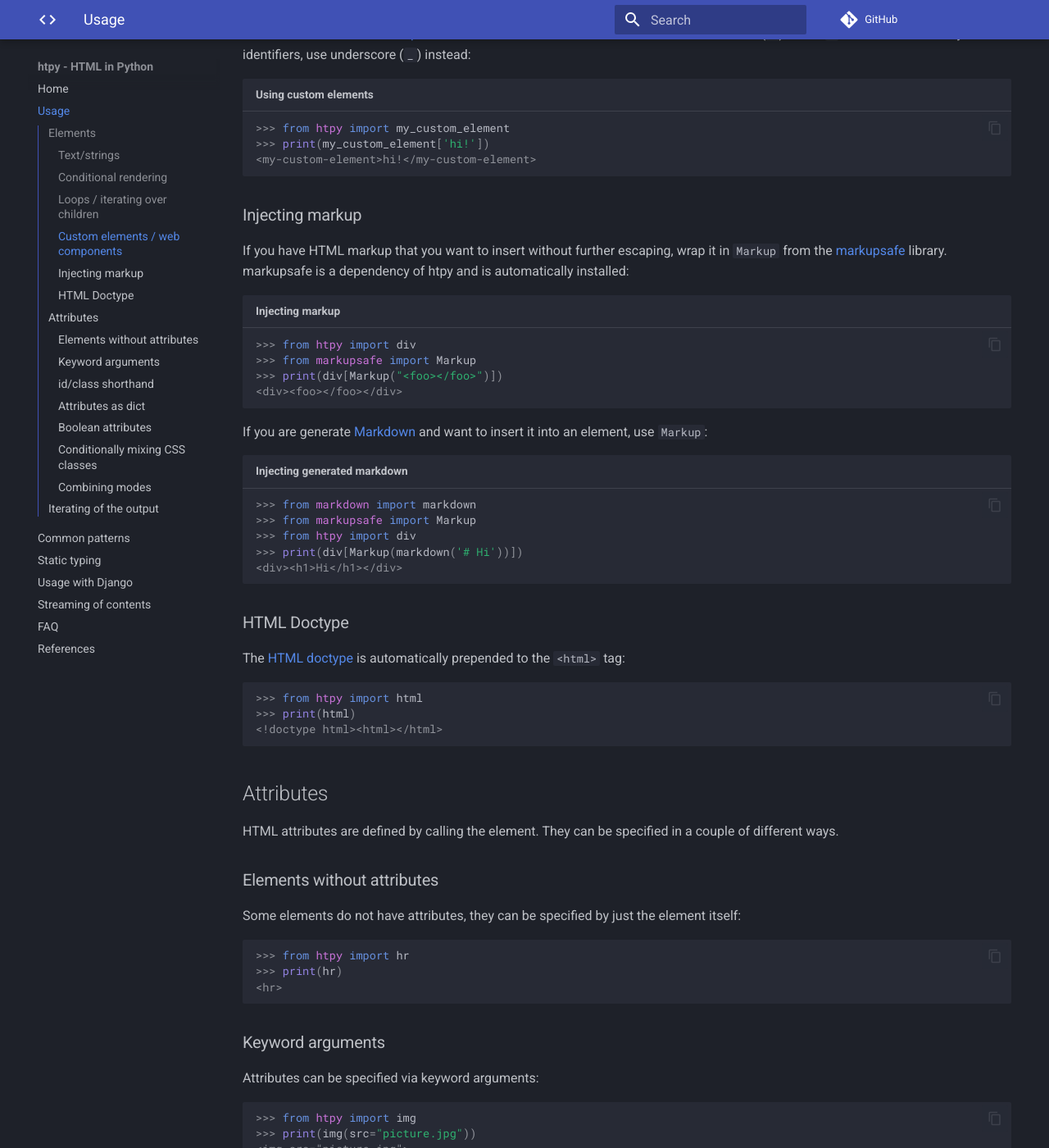
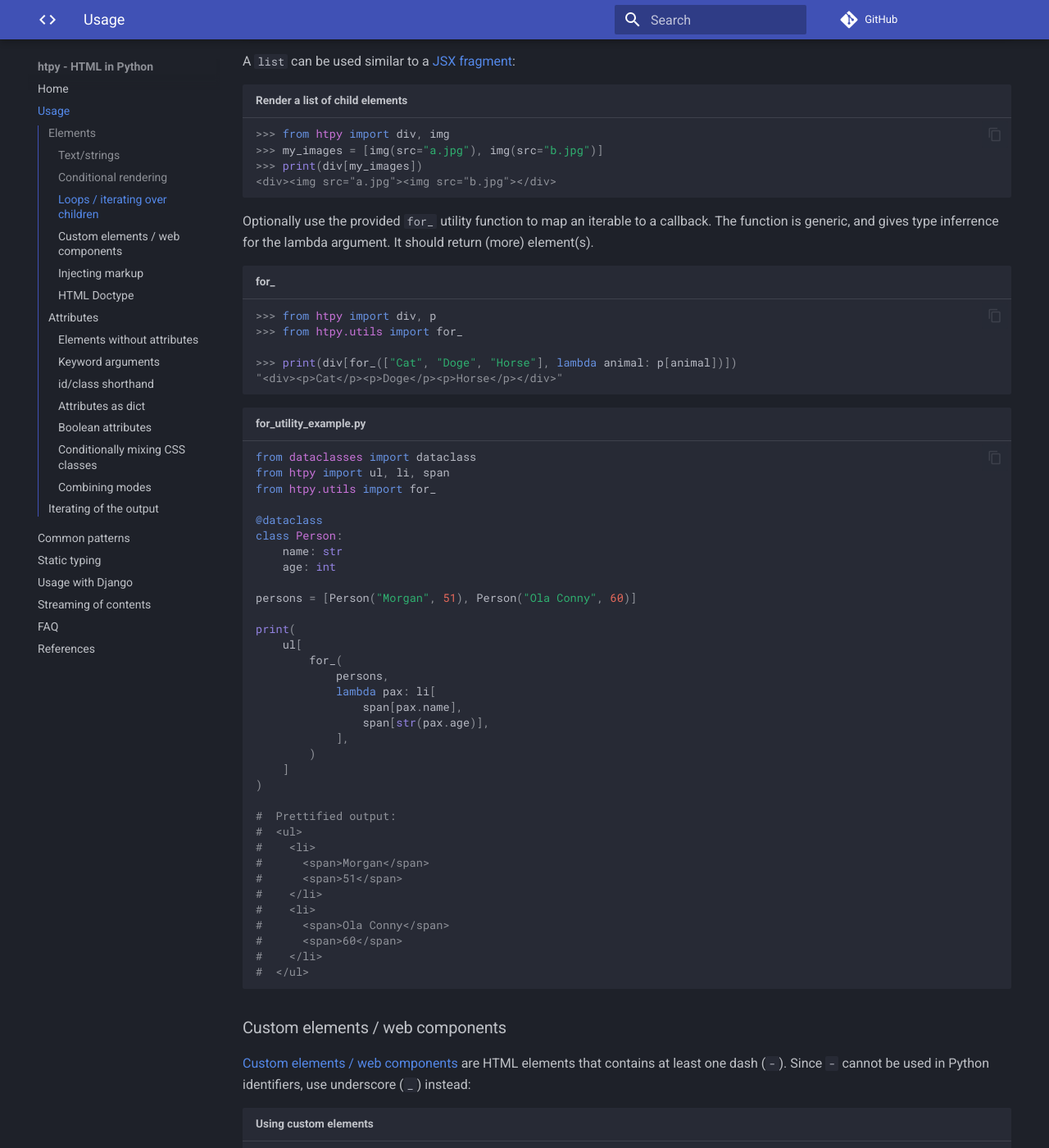
Before and after one commit to pelme/htpy, an MkDocs documentation site: the page built from docs/usage.md, in a window 1280 px wide and 1400 px high, scrolled down 2050 px. Shown: the whole window at 82% size. Built offline with MkDocs 1.6.1 and Material for MkDocs 9.7.7, drawn with Linux system fonts in a browser that asks for light colours; comment, search, counter and statistics services are not loaded; some of the changed text lies outside the part shown.

Commit message:
if_ and for_ utility functions

````diff
--- a/docs/usage.md
+++ b/docs/usage.md
@@ -61,6 +61,21 @@
 <div><b>Enter a valid email address.</b></div>
 ```
 
+Optionally use the provided `if_` utility function.
+
+```pycon title="Utility function: if_"
+
+>>> from htpy import if_, div, b
+>>> error = None
+
+>>> print(div[if_(error)[b[error]]])
+<div></div>
+
+>>> error = 'Enter a valid email address.'
+>>> print(div[if_(error)[b[error]]])
+<div><b>Enter a valid email address.</b></div>
+```
+
 ### Loops / iterating over children
 
 You can pass a list, tuple or generator to generate multiple children:
@@ -84,6 +99,54 @@
 >>> my_images = [img(src="a.jpg"), img(src="b.jpg")]
 >>> print(div[my_images])
 <div><img src="a.jpg"><img src="b.jpg"></div>
+```
+
+Optionally use the provided `for_` utility function to map an iterable to a callback.
+The function is generic, and gives type inferrence for the lambda argument. It should return (more) element(s).
+
+```pycon title="for_"
+>>> from htpy import div, p
+>>> from htpy.utils import for_
+
+>>> print(div[for_(["Cat", "Doge", "Horse"], lambda animal: p[animal])])
+"<div><p>Cat</p><p>Doge</p><p>Horse</p></div>"
+```
+
+```py title="for_utility_example.py"
+from dataclasses import dataclass
+from htpy import ul, li, span
+from htpy.utils import for_
+
+@dataclass
+class Person:
+    name: str
+    age: int
+
+persons = [Person("Morgan", 51), Person("Ola Conny", 60)]
+
+print(
+    ul[
+        for_(
+            persons,
+            lambda pax: li[
+                span[pax.name],
+                span[str(pax.age)],
+            ],
+        )
+    ]
+)
+
+#  Prettified output:
+#  <ul>
+#    <li>
+#      <span>Morgan</span>
+#      <span>51</span>
+#    </li>
+#    <li>
+#      <span>Ola Conny</span>
+#      <span>60</span>
+#    </li>
+#  </ul>
 ```
 
 ### Custom elements / web components
````
Also changed, not shown: htpy/__init__.py (+17 -1 lines), 3 other files.
